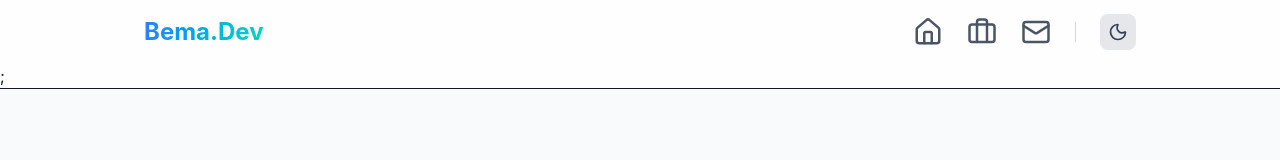
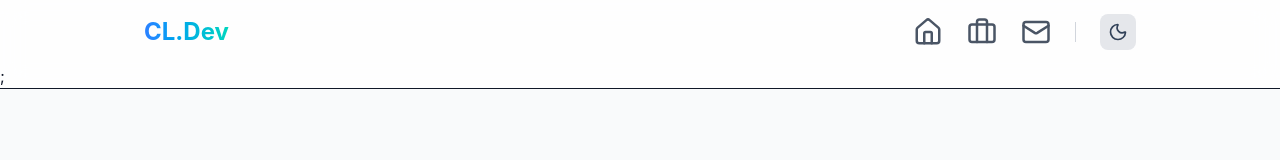
Before and after one commit to lucasnov210-del/carlos, a React (Vite) app in the folder cl/: page /#/ in a window 1280 px wide. Shown: the top 160 px of the page. Built offline with nearby package versions, Linux system fonts and the light colour scheme.

Commit message:
L'ajout du fichier cv

```diff
--- a/cl/src/components/Navbar.jsx
+++ b/cl/src/components/Navbar.jsx
@@ -11,7 +11,7 @@ export default function Navbar () {
         <nav className='border-b border-gray-250 bg-white/80 dark:border-gray-800 dark:bg-slate-900/80 backdrop-blur-md sticky top-0 z-50 transition-colors duration-300'>
             <div className='max-w-5xl mx-auto px-4 h-16 flex justify-between items-center'>
                 <Link to="/" onClick={closeMenu} className='text-2xl font-bold bg-gradient-to-r from-blue-500 to-teal-400 bg-clip-text text-transparent'>
-                    Bema.Dev
+                    CL.Dev
                 </Link>
 
                 <div className='hidden md:flex items-center gap-6'>
--- a/cl/src/pages/PageHome.jsx
+++ b/cl/src/pages/PageHome.jsx
@@ -35,7 +35,7 @@ export default function PageHome( ){
                                 Voir mes projets<ArrowRight size={18} />
                             </Link>
 
-                            <a href="#" download className='inline-flex items-center gap-2 border border-gray-300 dark:border-gray-700 hover:bg-gray-100 dark:hover: bg-gray-800 text-gray-700 dark:text-gra-300 font-medium px-6 py-3 rounded-xl transition-all'>
+                            <a href="/CV_cl.pdf" download className='inline-flex items-center gap-2 border border-gray-300 dark:border-gray-700 hover:bg-gray-100 dark:hover: bg-gray-800 text-gray-700 dark:text-gra-300 font-medium px-6 py-3 rounded-xl transition-all'>
                                 <FileText size={18} />
                                 Télécharger mon CV
                             </a>
--- a/cl/src/pages/Projects.jsx
+++ b/cl/src/pages/Projects.jsx
@@ -55,9 +55,10 @@ export default function Projects() {
                             </a>
 
                             <a
-                                href="https://taskflow-demo.vercel.app"
+                                href="https://task-flow-qoaav9j00-lucasnov210-dels-projects.vercel.app"
                                 target='_blank'
-                                className='bg-green-600 text-white px-3 py-1 rounded hover:bg-green-700'
+                                className='bg-green-600 text-white px-3 py-1 rounded
+                                 hover:bg-green-700'
                                 >
                                     Démo en ligne
                             </a>
```
Also changed, not shown: 1 other file (tests, documents, lock files or other folders).
